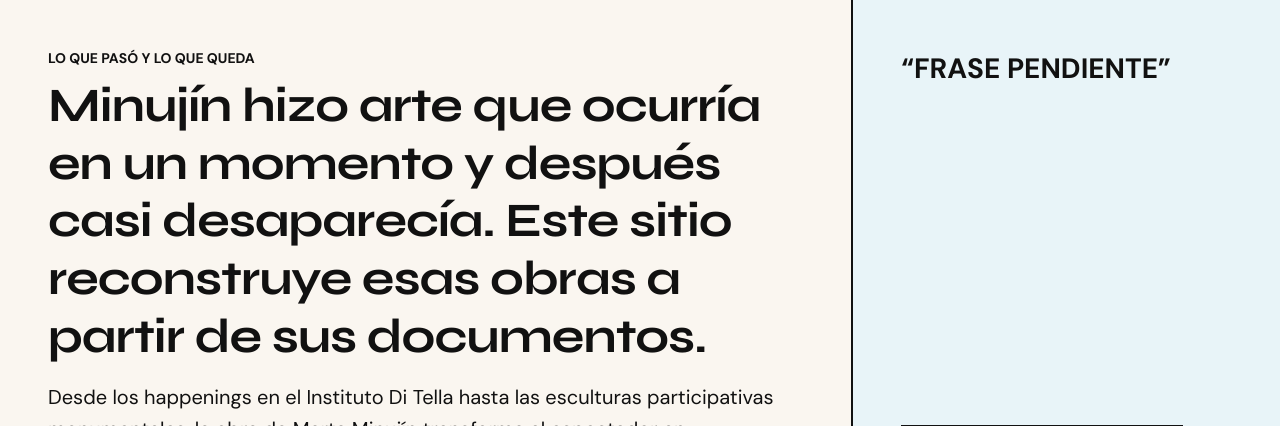
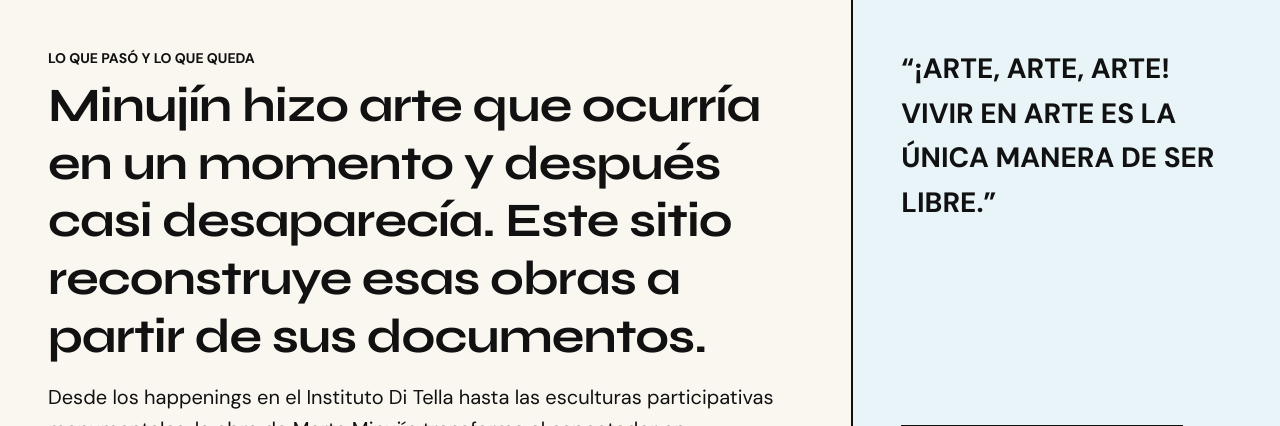
Before and after one commit to matiasdvassallo/INFO.TP2, a plain HTML site: page index.html in a window 1280 px wide. Shown: the part 795-1221 px from the top of the page. Drawn offline with nearby package versions, Linux system fonts and the light colour scheme.

Commit message:
definicion de frase principal de marta
ARTE ARTE ARTE! ajuste de frase

```diff
--- a/index.html
+++ b/index.html
@@ -101,7 +101,7 @@
         </div>
         <div class="col-lg-4 p-4 p-md-5 bg-bloque-destacado d-flex flex-column justify-content-between">
           <blockquote class="blockquote mb-4">
-            <p class="fs-3 fw-bold text-uppercase mb-0">“Frase pendiente”</p>
+            <p class="fs-3 fw-bold text-uppercase mb-0">“¡Arte, arte, arte! Vivir en arte es la única manera de ser libre.”</p>
           </blockquote>
           <a href="trayectoria/index.html" class="btn btn-brutal align-self-start">Conocer su historia →</a>
         </div>
```
